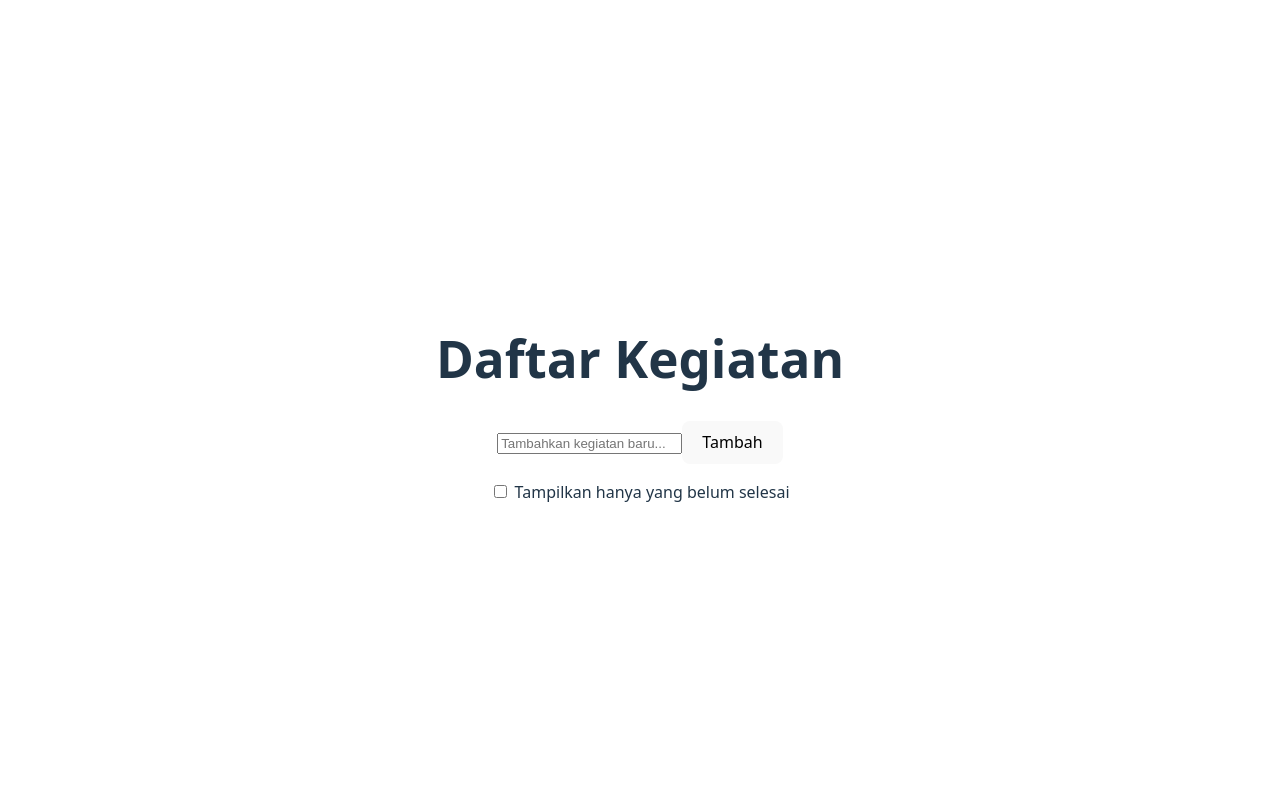
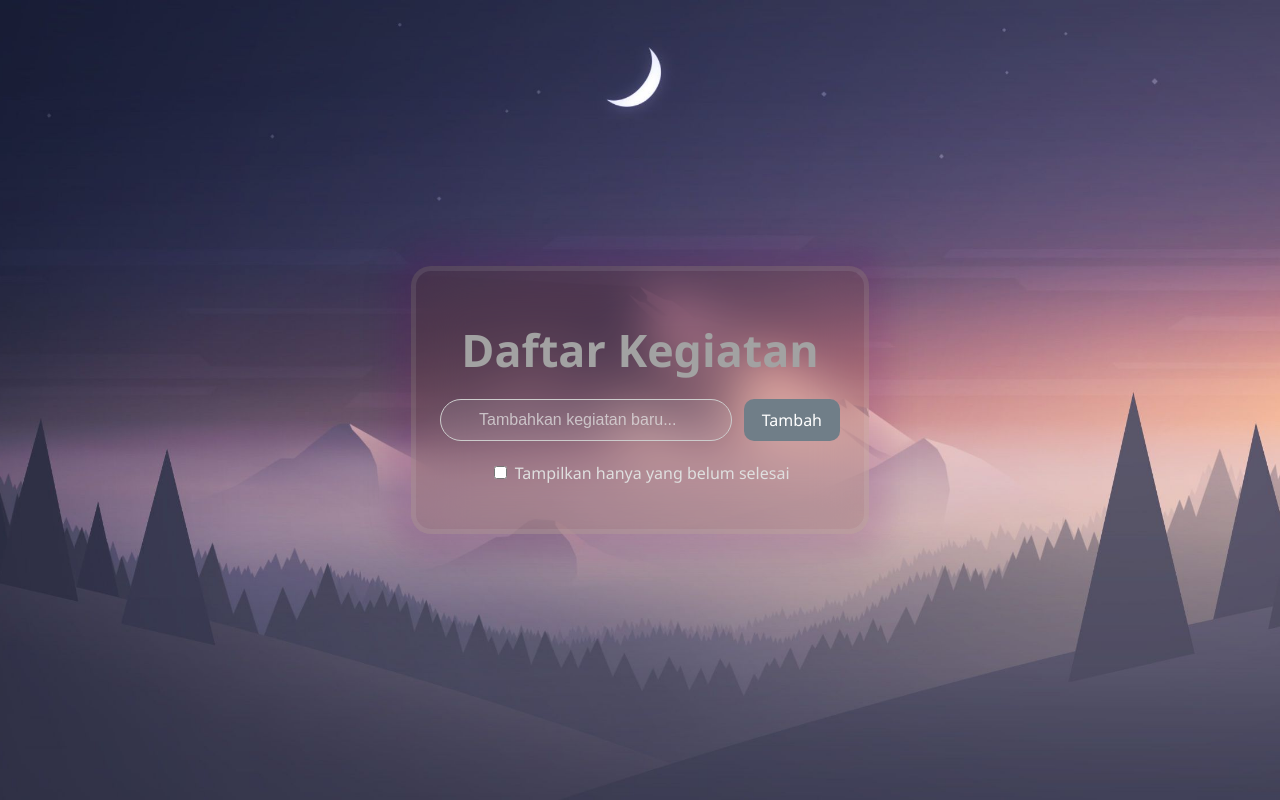
Before and after one commit to adhl04/32-pbk-uts-233510373, a Vue app: page / in a window 1280 px wide. Built offline with nearby package versions, Linux system fonts and the light colour scheme.

Commit message:
membuat tampilan yang menarik

```diff
--- a/src/App.vue
+++ b/src/App.vue
@@ -20,8 +20,6 @@ const filteredActivities = computed(() => {
 function removeActivity(index) {
   activities.value.splice(index, 1)
 }
-
-
 </script>
 
 <template>
@@ -31,6 +29,13 @@ function removeActivity(index) {
       <input v-model="newActivity" placeholder="Tambahkan kegiatan baru..." class="input" />
       <button type="submit" class="button">Tambah</button>
     </form>
+
+    <div class="filter">
+      <label>
+        <input type="checkbox" v-model="showOnlyPending" />
+        Tampilkan hanya yang belum selesai
+      </label>
+    </div>
 
     <ul class="activity-list">
       <li v-for="(activity, index) in filteredActivities" :key="index" class="activity-item">
@@ -44,31 +49,180 @@ function removeActivity(index) {
       </li>
     </ul>
   </div>
-
-  <div class="filter">
-      <label>
-        <input type="checkbox" v-model="showOnlyPending" />
-        Tampilkan hanya yang belum selesai
-      </label>
-    </div>
 </template>
 
 <style scoped>
+:global(body) {
+  font-family: 'Poppins', 'Segoe UI', sans-serif;
+  width: 100%;
+  height: 100dvh;
+  background-image: url('/public/bcgk.jpg');
+  background-size: cover;
+  background-position: center;
+  display: flex;
+  justify-content: center;
+  align-items: center;
+}
+
+.app-container {
+  width: 400px;
+  padding: 24px;
+  background: rgba(100, 20, 20, 0.15);
+  border-radius: 20px;
+  box-shadow: 0px 0px 30px 20px rgb(100, 0, 100, 0.15);
+  border: solid 5px rgb(225, 225, 225, 0.1);
+  backdrop-filter: blur(25px);
+  color: white;
+  flex-direction: column;
+  animation: fadeIn 1s ease;
+}
+
+.title {
+  text-align: center;
+  margin-bottom: 25px;
+  font-size: 2.8rem;
+  color: #a2a2a2;
+  font-weight: 700;
+}
+
+.form {
+  display: flex;
+  gap: 12px;
+  margin-bottom: 20px;
+}
+
+.input {
+  flex: 1;
+  padding: 10px 16px 10px 38px;
+  border: 1px solid #ccc;
+  border-radius: 99px;
+  background: rgb(225, 225, 225, 0.1);
+  outline: none;
+  caret-color: white;
+  color: white;
+  font-weight: 500;
+  font-size: 1rem;
+  transition: all 0.3s;
+}
+
+.input::placeholder {
+  color: rgb(225, 225, 225, 0.75);
+}
+
+.input:focus {
+  color: white;
+  border: solid 3px rgb(225, 225, 225, 0.25);
+  box-shadow: 0 0 8px rgba(102, 166, 255, 0.3);
+  outline: none;
+}
+
+.button {
+  padding: 10px 18px;
+  background-color: #707e88;
+  color: white;
+  border: none;
+  border-radius: 10px;
+  cursor: pointer;
+  font-size: 1rem;
+  transition: background 0.3s, transform 0.2s;
+}
+
+.button:hover {
+  background-color: #005fa3;
+  transform: translateY(-2px);
+}
+
+.activity-list {
+  list-style: none;
+  padding: 0;
+  margin-top: 20px;
+}
+
+.activity-item {
+  display: flex;
+  align-items: center;
+  justify-content: space-between;
+  background: rgba(255, 255, 255, 0.1);
+  border-radius: 12px;
+  padding: 16px 18px;
+  margin-bottom: 15px;
+  box-shadow: 0 6px 12px rgba(0, 0, 0, 0.08);
+  transition: all 0.3s ease;
+  position: relative;
+}
+
+.activity-item:hover {
+  transform: scale(1.02);
+  box-shadow: 0 8px 16px rgba(0, 0, 0, 0.15);
+}
+
+.activity-content {
+  display: flex;
+  align-items: center;
+  gap: 12px;
+}
+
 .done {
   text-decoration: line-through;
   color: #888;
 }
 
-.logo {
-  height: 6em;
-  padding: 1.5em;
-  will-change: filter;
-  transition: filter 300ms;
+.checkbox {
+  width: 20px;
+  height: 20px;
+  accent-color: #4caf50;
+  cursor: pointer;
 }
-.logo:hover {
-  filter: drop-shadow(0 0 2em #646cffaa);
+
+.activity-content span {
+  font-size: 1.1rem;
+  color: #333;
 }
-.logo.vue:hover {
-  filter: drop-shadow(0 0 2em #42b883aa);
+
+.actions {
+  display: flex;
+  gap: 8px;
+}
+
+.button-small {
+  padding: 8px 12px;
+  background-color: #3498db;
+  color: white;
+  border: none;
+  border-radius: 8px;
+  font-size: 0.9rem;
+  cursor: pointer;
+  transition: background-color 0.3s, transform 0.2s;
+}
+
+.button-small:hover {
+  background-color: #2980b9;
+  transform: scale(1.1);
+}
+
+.danger {
+  background-color: #e74c3c;
+}
+
+.danger:hover {
+  background-color: #c0392b;
+}
+
+.filter {
+  margin-top: 20px;
+  text-align: center;
+  font-size: 1rem;
+  color: #dfdfdf;
+}
+
+@keyframes fadeIn {
+  from {
+    opacity: 0;
+    transform: translateY(-15px);
+  }
+  to {
+    opacity: 1;
+    transform: translateY(0);
+  }
 }
 </style>
```
